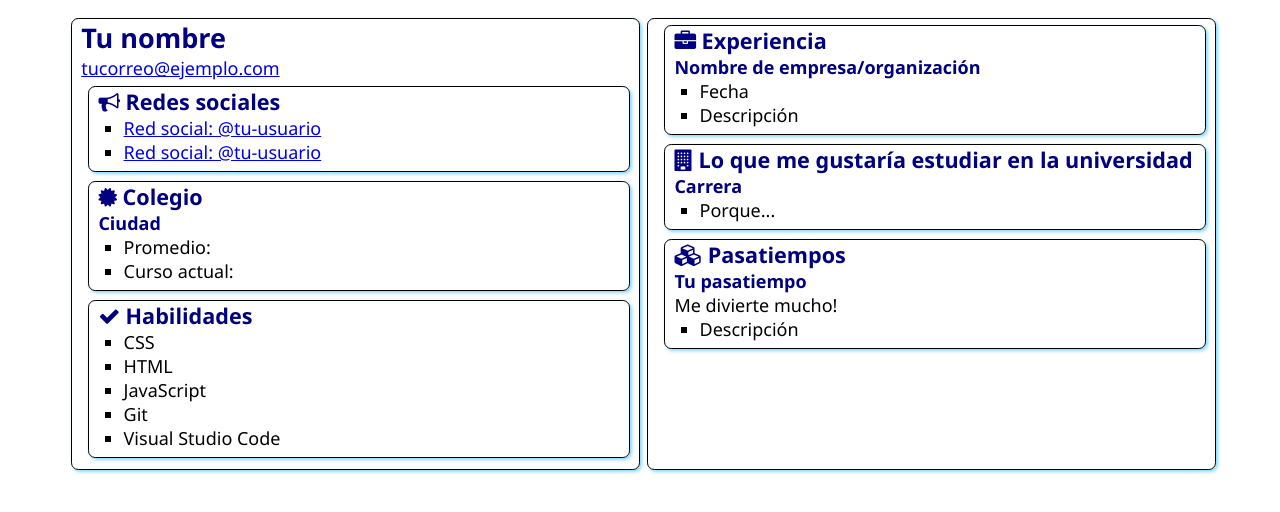
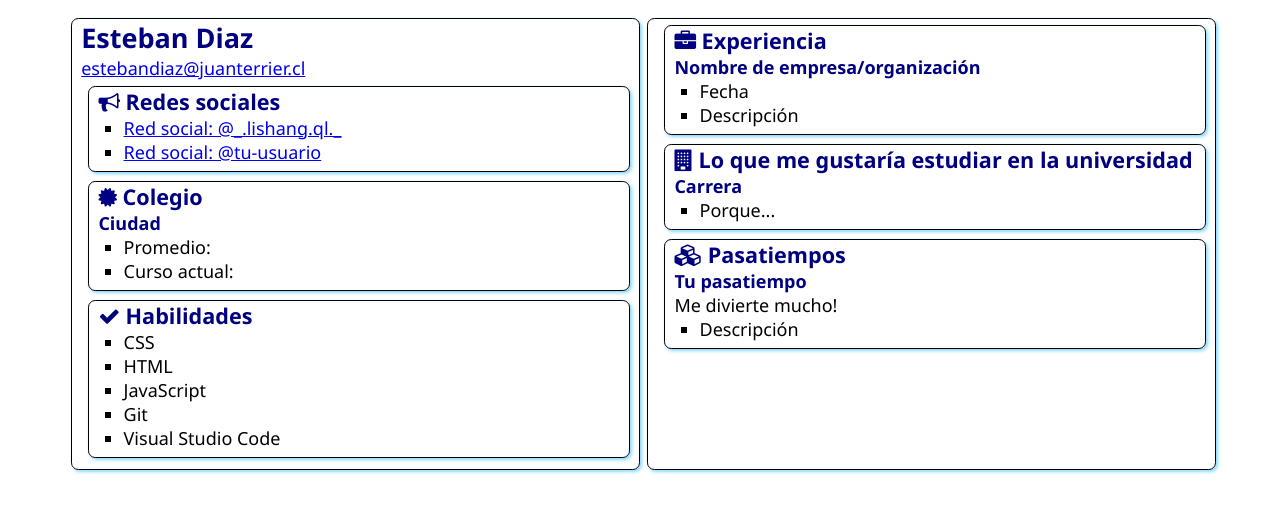
Before and after one commit to EstebanD12/me-llamo-esteban, a plain HTML site: page index.html in a window 1280 px wide. Drawn offline with Linux system fonts and the light colour scheme.

Commit message:
5 de may Utalca

```diff
--- a/index.html
+++ b/index.html
@@ -12,8 +12,8 @@
 <body>
     <main>
         <article class="box">
-            <h1>Tu nombre</h1>
-            <div><a href="mailto:tucorreol@ejemplo.com">tucorreo@ejemplo.com</a></div>
+            <h1>Esteban Diaz</h1>
+            <div><a href="mailto:estebandiaz@juanterrier.cl">estebandiaz@juanterrier.cl</a></div>
 
             <section class="box">
                 <h2>
@@ -21,7 +21,7 @@
                     Redes sociales
                 </h2>
                 <ul>
-                    <li><a href="https://github.com/<ingresa_user>">Red social: @tu-usuario</a></li>
+                    <li><a href="https://instragram.com/<_.lishang.ql._>">Red social: @_.lishang.ql._</a></li>
                     <li><a href="https://linkedin.com/in/<ingresa_user>">Red social: @tu-usuario</a></li>
                 </ul>
             </section>
```
